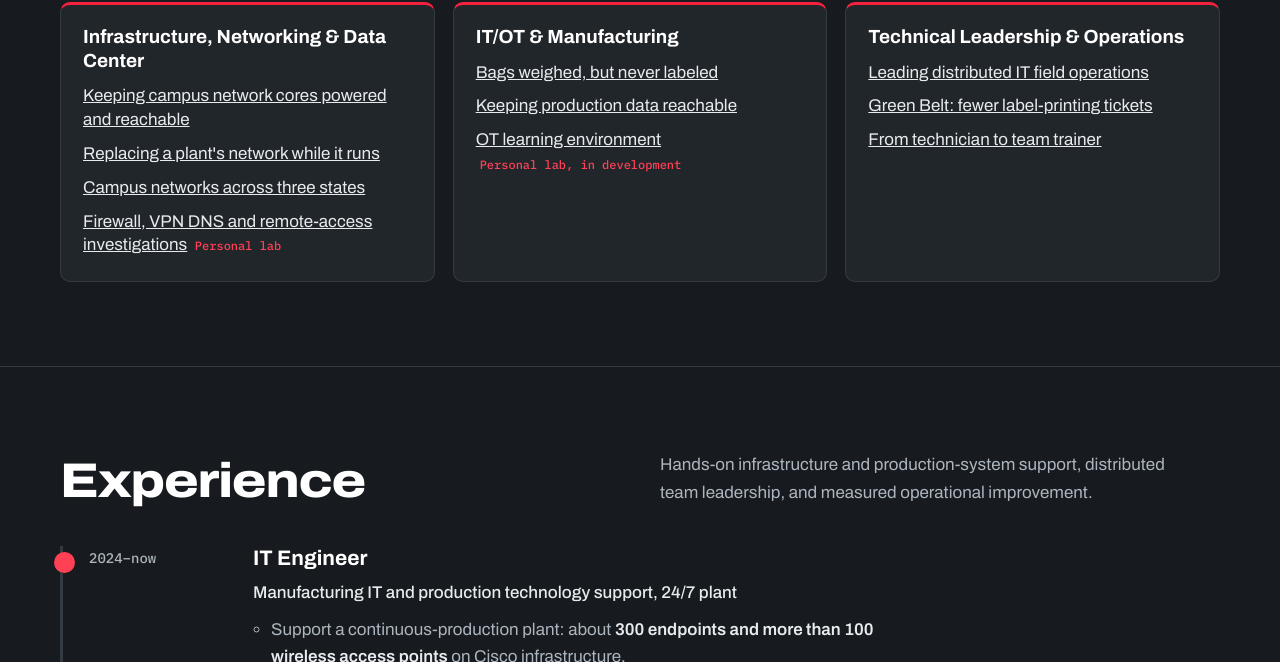
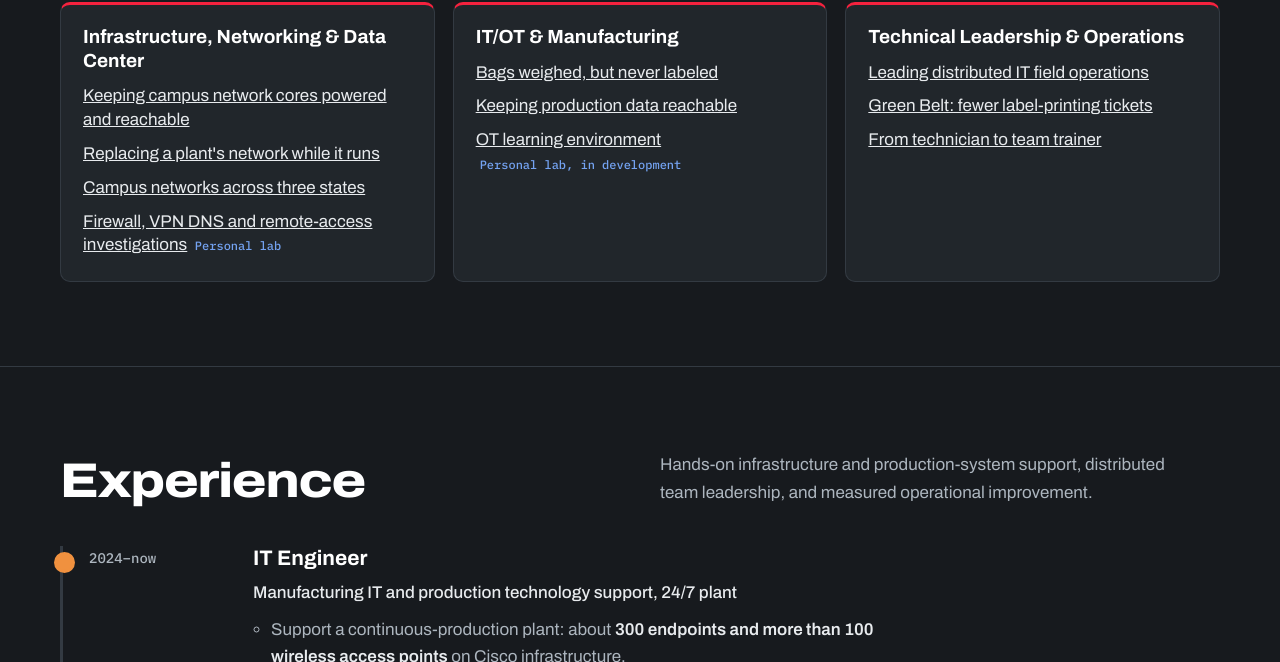
Before and after one commit to smykals/smykals.github.io, a Jekyll site: the page built from index.html, in a window 1280 px wide and 1400 px high, scrolled down 1120 px. Shown: the part 100-762 px from the top of the window. Built offline with Jekyll 4.4.1, drawn with Linux system fonts in a browser that asks for light colours.

Commit message:
Restore original orange professional and blue lab accents

```diff
--- a/assets/css/tokens.css
+++ b/assets/css/tokens.css
@@ -16,8 +16,8 @@
   --soft: #C3CBD3;      /* neutral accent */
 
   /* Categories */
-  --work: #FF4055;      /* professional work, 6.4:1 on cards */
-  --lab: #FF4055;       /* personal lab and projects, 6.0:1 on cards */
+  --work: #F0913F;      /* professional work, 6.4:1 on cards */
+  --lab: #74A3F2;       /* personal lab and projects, 6.0:1 on cards */
   --play: var(--soft);  /* games: neutral */
   --writing: var(--soft); /* journal: neutral */
 
```
